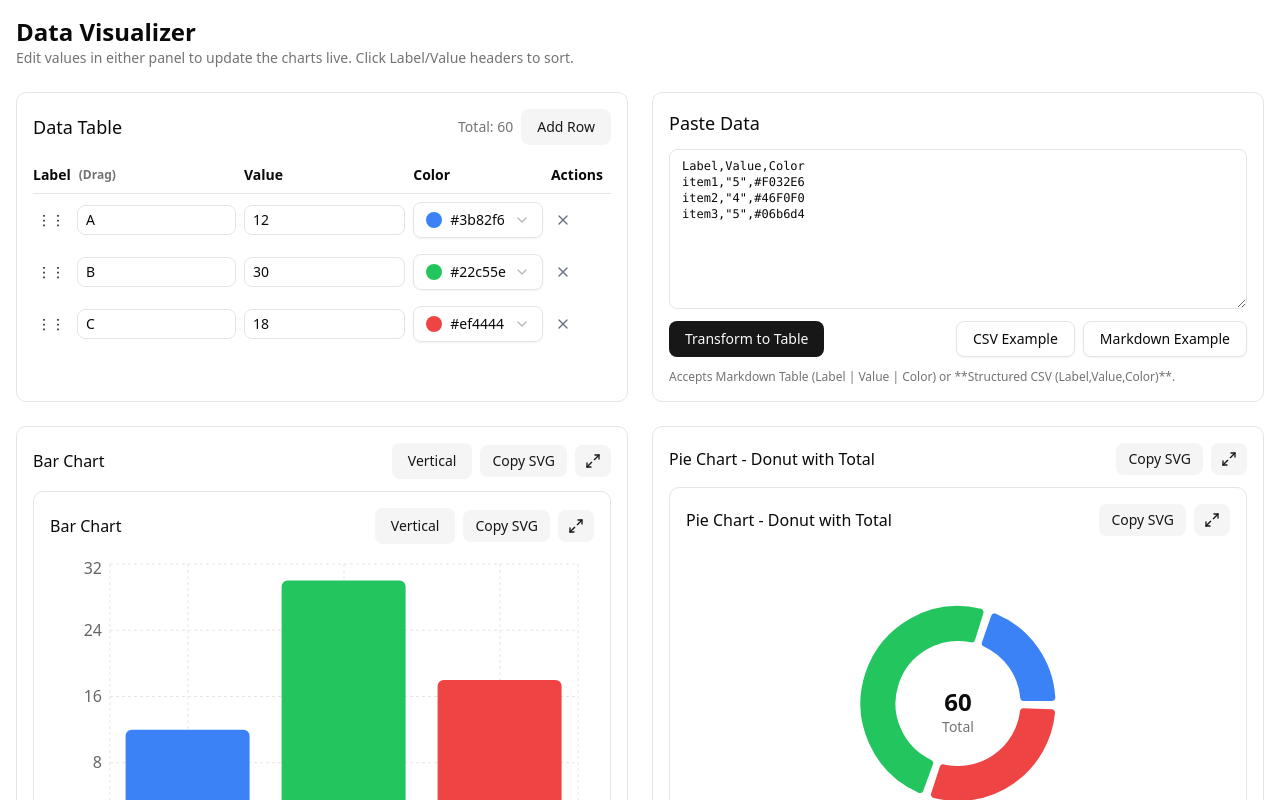
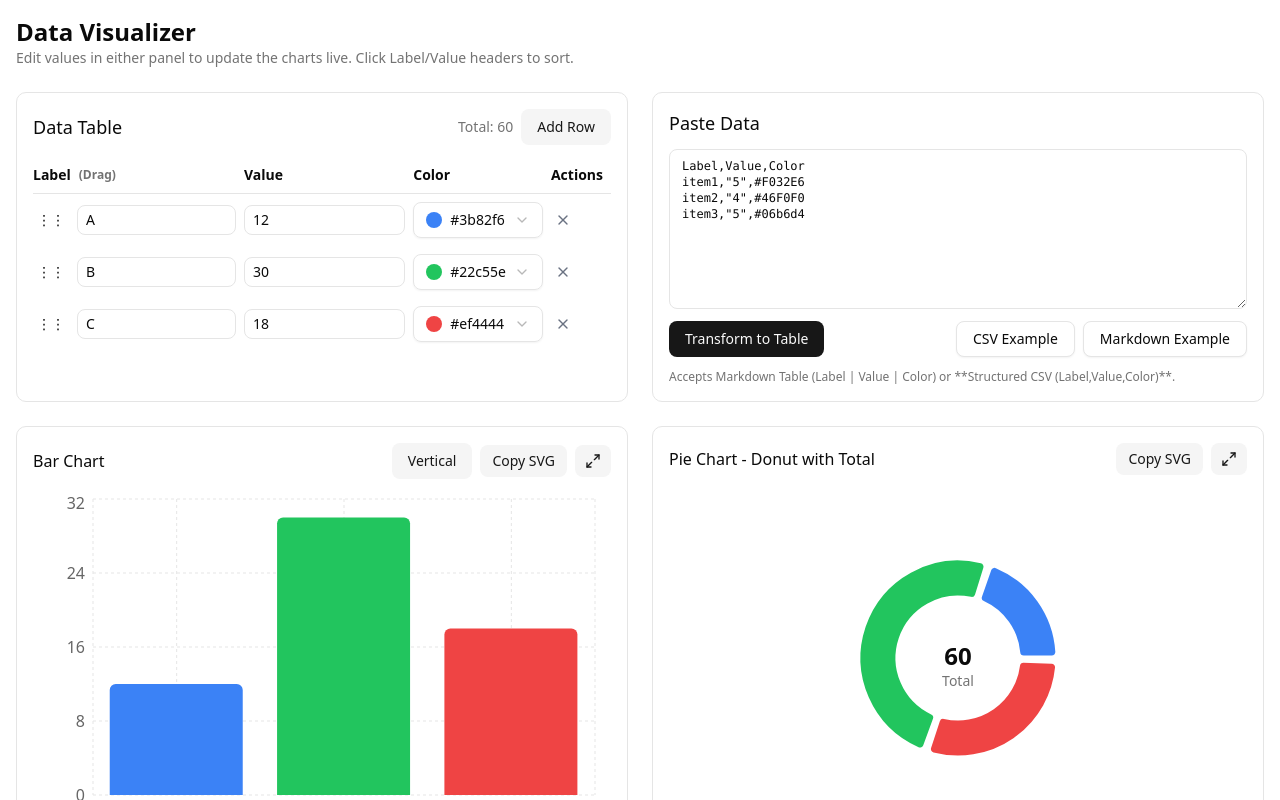
Before and after one commit to s1n-c0s/FastChart, a React (Vite) app: page / in a window 1280 px wide. Shown: the top 800 px of the page. Built offline with nearby package versions, Linux system fonts and the light colour scheme.

Commit message:
= fix copy svg button

```diff
--- a/src/components/DataVisualizer.tsx
+++ b/src/components/DataVisualizer.tsx
@@ -213,27 +213,65 @@ export default function DataVisualizer() {
   const lineCardRef = useRef<HTMLDivElement>(null!);
 
   async function copyChartSvg(containerEl: HTMLElement | null) {
+    if (!containerEl) {
+      console.error("Container element is null");
+      toast.error("Cannot copy chart: Container not found");
+      return;
+    }
+
     try {
-      const svg = containerEl?.querySelector("svg") as SVGSVGElement | null;
-      if (!svg) return;
-      const clone = svg.cloneNode(true) as SVGSVGElement;
-      if (!clone.getAttribute("xmlns")) {
-        clone.setAttribute("xmlns", "http://www.w3.org/2000/svg");
+      // Wait for chart to render
+      await new Promise(resolve => setTimeout(resolve, 200));
+
+      // Find the chart SVG directly using the recharts-wrapper class
+      const wrapper = containerEl.querySelector('.recharts-wrapper');
+      if (!wrapper) {
+        console.error("No .recharts-wrapper found");
+        toast.error("Cannot find chart to copy");
+        return;
       }
 
-      const xml = new XMLSerializer().serializeToString(clone);
-      await navigator.clipboard.writeText(xml);
-      // ✅ Copy SVG: ใช้ toast ธรรมดา + สไตล์สีเขียวโดยตรง + ไอคอน
-      toast.success("SVG Copied to Clipboard!", {
+      const chartSvg = wrapper.querySelector('svg');
+      if (!chartSvg) {
+        console.error("No SVG found in recharts-wrapper");
+        toast.error("Cannot find chart to copy");
+        return;
+      }
+
+      // Get the computed dimensions
+      const box = chartSvg.getBoundingClientRect();
+      const width = Math.round(box.width);
+      const height = Math.round(box.height);
+
+      // Create a new SVG with exact dimensions
+      const newSvg = document.createElementNS("http://www.w3.org/2000/svg", "svg");
+      newSvg.setAttribute("xmlns", "http://www.w3.org/2000/svg");
+      newSvg.setAttribute("width", width.toString());
+      newSvg.setAttribute("height", height.toString());
+
+      // Copy the inner content
+      newSvg.innerHTML = chartSvg.innerHTML;
+
+      // Convert to string with proper namespace
+      const svgString = newSvg.outerHTML;
+
+      // Try to copy
+      await navigator.clipboard.writeText(svgString);
+
+      toast.success("Chart copied!", {
         duration: 850,
         style: {
-          background: "#0EC04F", // สีเขียวเข้ม
+          background: "#0EC04F",
           color: "#ffffff",
         },
       });
-    } catch {
-      // ✅ Error: ใช้ toast.error ดึงสไตล์สีดำ/ไอคอนแดงจาก Default Toaster
-      toast.error("Failed to copy SVG.");
+
+    } catch (error) {
+      console.error("SVG Copy Error:", error);
+      if (error instanceof Error) {
+        console.error(error.message);
+      }
+      toast.error("Failed to copy chart");
     }
   }
 
@@ -822,11 +860,8 @@ export default function DataVisualizer() {
             <div className="h-[calc(100%-3rem)]">
               <BarChart
                 data={sortedData}
-                onCopySvg={() => copyChartSvg(barCardRef.current)}
-                onFullscreen={() => openFullscreen("bar")}
                 containerRef={barCardRef}
                 isHorizontal={barHorizontal}
-                onOrientationChange={() => setBarHorizontal((v) => !v)}
               />
             </div>
           </div>
@@ -859,8 +894,6 @@ export default function DataVisualizer() {
               <PieChart
                 data={sortedData}
                 total={total}
-                onCopySvg={() => copyChartSvg(pieCardRef.current)}
-                onFullscreen={() => openFullscreen("pie")}
                 containerRef={pieCardRef}
               />
             </div>
@@ -989,13 +1022,10 @@ export default function DataVisualizer() {
       {fullscreenChart === "bar" && (
         <FullscreenModal chartType="bar">
           <ResponsiveContainer width="100%" height="100%">
-            <BarChart
+                          <BarChart
               data={sortedData}
-              onCopySvg={() => copyChartSvg(barCardRef.current)}
-              onFullscreen={() => openFullscreen("bar")}
               containerRef={barCardRef}
               isHorizontal={barHorizontal}
-              onOrientationChange={() => setBarHorizontal((v) => !v)}
             />
           </ResponsiveContainer>
         </FullscreenModal>
@@ -1007,8 +1037,6 @@ export default function DataVisualizer() {
             <PieChart
               data={sortedData}
               total={total}
-              onCopySvg={() => copyChartSvg(pieCardRef.current)}
-              onFullscreen={() => openFullscreen("pie")}
               containerRef={pieCardRef}
             />
           </ResponsiveContainer>
--- a/src/components/ui/datavisual/BarChart.tsx
+++ b/src/components/ui/datavisual/BarChart.tsx
@@ -9,16 +9,11 @@ import {
   Tooltip,
   Cell
 } from 'recharts';
-import { Button } from '@/components/ui/button';
-import { Maximize2 } from 'lucide-react';
 
 export interface BarChartProps {
   data: Datum[];
   isHorizontal: boolean;
   margin?: { top: number; right: number; bottom: number; left: number };
-  onOrientationChange: () => void;
-  onCopySvg: () => void;
-  onFullscreen: () => void;
   containerRef: React.RefObject<HTMLDivElement>;
   children?: React.ReactNode;
 }
@@ -27,42 +22,11 @@ export function BarChart({
   data,
   isHorizontal,
   margin = { top: 8, right: 16, bottom: 8, left: 0 },
-  onOrientationChange,
-  onCopySvg,
-  onFullscreen,
   containerRef,
   children
 }: BarChartProps) {
   return (
-    <div ref={containerRef} className="rounded-lg border p-4 h-[380px]">
-      <div className="flex items-center justify-between mb-3">
-        <h3 className="text-base font-medium">Bar Chart</h3>
-        <div className="flex items-center gap-2">
-          <Button
-            variant="secondary"
-            aria-label="Toggle bar chart orientation"
-            onClick={onOrientationChange}
-          >
-            {isHorizontal ? "Vertical" : "Horizontal"}
-          </Button>
-          <Button
-            size="sm"
-            variant="secondary"
-            onClick={onCopySvg}
-            aria-label="Copy Bar Chart as SVG"
-          >
-            Copy SVG
-          </Button>
-          <Button
-            size="sm"
-            variant="secondary"
-            onClick={onFullscreen}
-            aria-label="Open Bar Chart in full screen"
-          >
-            <Maximize2 className="h-4 w-4" />
-          </Button>
-        </div>
-      </div>
+    <div ref={containerRef} className="h-[380px]">
       <ResponsiveContainer width="100%" height="90%">
         <RechartsBarChart
           data={data}
--- a/src/components/ui/datavisual/PieChart.tsx
+++ b/src/components/ui/datavisual/PieChart.tsx
@@ -1,4 +1,5 @@
 import type { Datum } from '@/types';
+
 import {
   ResponsiveContainer,
   PieChart as RechartsParChart,
@@ -7,49 +8,20 @@ import {
   Label,
   Tooltip
 } from 'recharts';
-import { Button } from '@/components/ui/button';
-import { Maximize2 } from 'lucide-react';
 
 export interface PieChartProps {
   data: Datum[];
   total: number;
-  onCopySvg: () => void;
-  onFullscreen: () => void;
   containerRef: React.RefObject<HTMLDivElement>;
 }
 
 export function PieChart({
   data,
   total,
-  onCopySvg,
-  onFullscreen,
   containerRef
 }: PieChartProps) {
   return (
-    <div ref={containerRef} className="rounded-lg border p-4 h-[380px]">
-      <div className="flex items-center justify-between mb-3">
-        <h3 className="text-base font-medium">
-          Pie Chart - Donut with Total
-        </h3>
-        <div className="flex items-center gap-2">
-          <Button
-            size="sm"
-            variant="secondary"
-            onClick={onCopySvg}
-            aria-label="Copy Pie Chart as SVG"
-          >
-            Copy SVG
-          </Button>
-          <Button
-            size="sm"
-            variant="secondary"
-            onClick={onFullscreen}
-            aria-label="Open Pie Chart in full screen"
-          >
-            <Maximize2 className="h-4 w-4" />
-          </Button>
-        </div>
-      </div>
+    <div ref={containerRef} className="h-[380px]">
       <ResponsiveContainer width="100%" height="90%">
         <RechartsParChart>
           <Tooltip />
```
